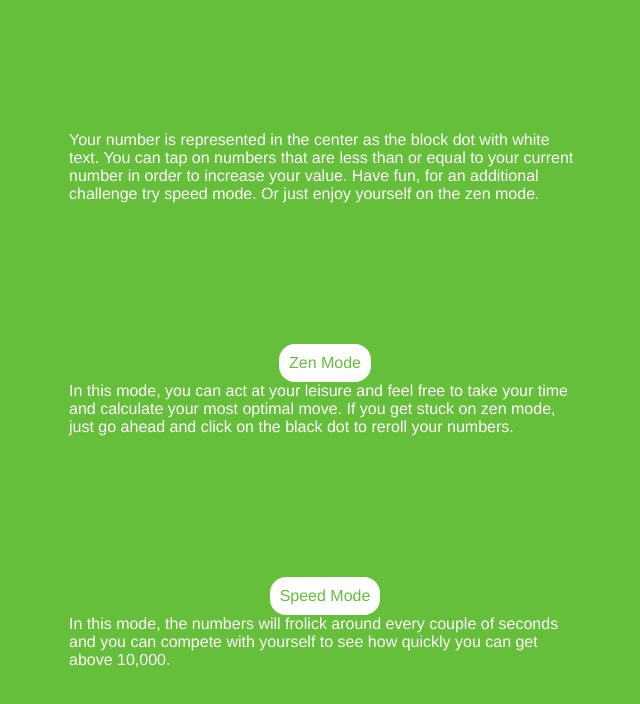
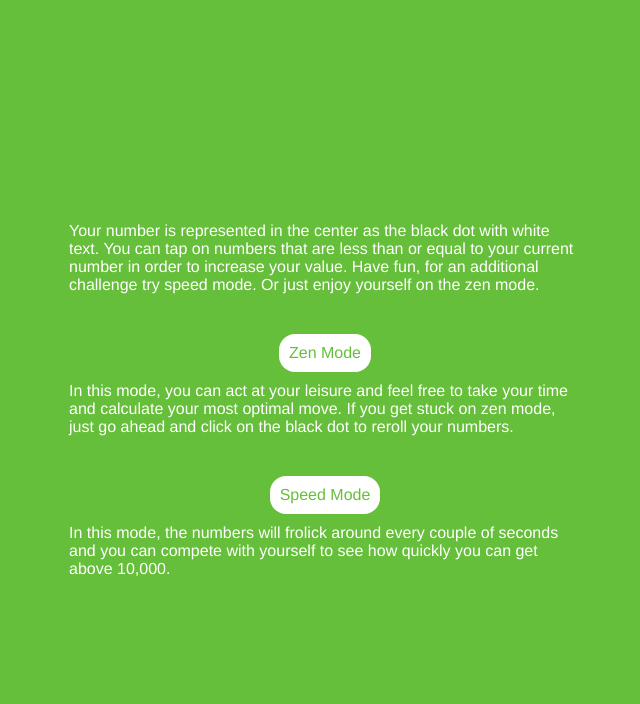
Before and after one commit to nicisherenow/click-it, a React (Create React App) app: page / in a window 1280 px wide. Shown: the top 704 px of the page, without its empty margins (315-955 px from the left). Built offline with nearby package versions, Linux system fonts and the light colour scheme.

Commit message:
here is next main

```diff
--- a/src/Home/Home.css
+++ b/src/Home/Home.css
@@ -4,10 +4,10 @@ height: 100vh;
 width: 100vw;
 animation: bgcolor 20s infinite;
 animation-direction: alternate;
-justify-content: space-evenly;
+justify-content: center;
 align-items: center;
 flex-direction: column;
-gap: 10px;
+gap: 5vh;
 
 }
 
@@ -28,6 +28,7 @@ gap: 10px;
   text-decoration: none;
   animation: fcolor 20s infinite;
   animation-direction: alternate;
+  margin-bottom: 10px;
 }
 
 .speed-mode-container {
@@ -47,6 +48,7 @@ gap: 10px;
   text-decoration: none;
   animation: fcolor 20s infinite;
   animation-direction: alternate;
+  margin-bottom: 10px;
 }
 
 .general-overview {
--- a/src/Home/index.js
+++ b/src/Home/index.js
@@ -6,7 +6,7 @@ export default function Home () {
   return (
     <div className="home-container">
       <div className="general-overview">
-        Your number is represented in the center as the block dot with white text. You can tap on numbers that are less than or equal to your current number in order to increase your value.
+        Your number is represented in the center as the black dot with white text. You can tap on numbers that are less than or equal to your current number in order to increase your value.
         Have fun, for an additional challenge try speed mode. Or just enjoy yourself on the zen mode.
       </div>
       <div className="zen-mode-container">
```
